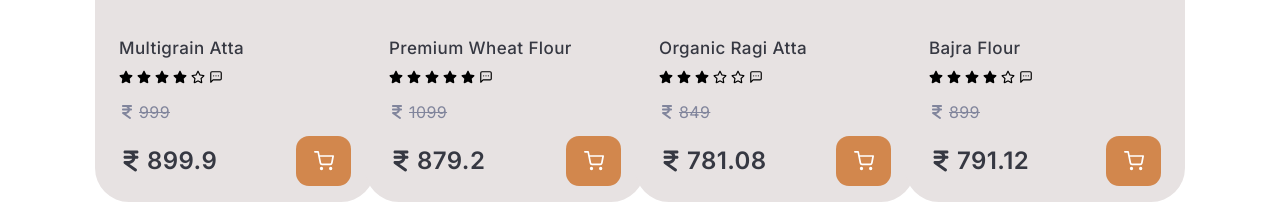
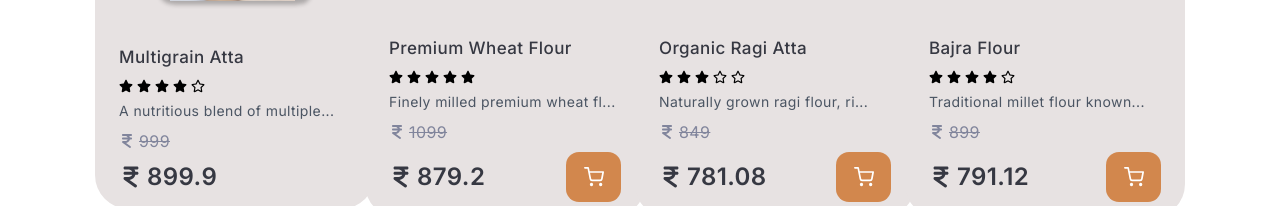
Before and after one commit to SamruddhiKulkarni672/FreshAtta, a Next.js app in the folder frontend/: page / in a window 1280 px wide. Shown: the part 746-952 px from the top of the page. Built offline with nearby package versions, Linux system fonts and the light colour scheme.

Commit message:
productcard updated

```diff
--- a/frontend/src/app/cart/page.jsx
+++ b/frontend/src/app/cart/page.jsx
@@ -1,7 +1,124 @@
-import React from "react";
+"use client";
 
-const page = () => {
-  return <div>cart page</div>;
-};
+import Image from "next/image";
+import { useState } from "react";
+import { useRouter } from "next/navigation";
+import { FaTrashAlt } from "react-icons/fa";
+import { useDispatch, useSelector, UseSelector } from "react-redux";
+import Model from "../../components/cart/Modal";
+import ChangeAddress from "../../components/cart/ChangeAddress";
+import {
+  increaseQuantity,
+  removeFromCart,
+  decreaseQuantity,
+} from "@/features/cart/cartSlice";
+export default function CartPage() {
+  const router = useRouter();
+  const dispatch = useDispatch();
+  const cart = useSelector((state) => state.cart);
+  const [address, setAddress] = useState("karve nagar,33422");
+  const [isModelOpen, setIsModelOpen] = useState(false);
+  const total = cart.products.reduce(
+    (acc, item) => acc + item.price * item.quantity,
+    0
+  );
 
-export default page;
+  const checkoutHandler = () => {
+    router.push("/checkout");
+  };
+
+  return (
+    <div className="max-w-6xl mx-auto p-6">
+      <h1 className="text-3xl font-bold mb-6">Shopping Cart</h1>
+
+      <div className="grid md:grid-cols-3 gap-8 ">
+        {/* Cart Items */}
+        <div className="md:col-span-2 space-y-6">
+          {cart.products.map((item) => (
+            <div
+              key={item.id}
+              className="flex items-center justify-between gap-4 border p-4 rounded-lg shadow-sm"
+            >
+              <div className="flex items-center gap-4 cursor-pointer">
+                <Image
+                  src={item.image}
+                  alt={item.name}
+                  width={80}
+                  height={80}
+                  className="rounded-md"
+                />
+                <div>
+                  <h2 className="font-semibold text-lg">{item.name}</h2>
+                  <p className="text-sm text-gray-500">₹{item.price}</p>
+                </div>
+              </div>
+
+              <div className="flex items-center gap-2">
+                <button
+                  onClick={() => dispatch(decreaseQuantity(item.id))}
+                  className="px-2 py-1 border rounded"
+                >
+                  -
+                </button>
+                <span>{item.quantity}</span>
+                <button
+                  onClick={() => dispatch(increaseQuantity(item.id))}
+                  className="px-2 py-1 border rounded"
+                >
+                  +
+                </button>
+              </div>
+
+              <p className="font-semibold">
+                ₹{(item.price * item.quantity).toFixed(2)}
+              </p>
+              <button
+                onClick={() => dispatch(removeFromCart(item.id))}
+                className="text-red-500 hover:text-red-700"
+              >
+                <FaTrashAlt />
+              </button>
+            </div>
+          ))}
+        </div>
+
+        {/* Summary */}
+        <div className="border p-6 rounded-lg shadow-md space-y-4">
+          <h2 className="text-xl font-semibold">Order Summary</h2>
+          <div className="flex justify-between">
+            <span>Subtotal</span>
+            <span>₹{total}</span>
+          </div>
+          <div className="flex justify-between">
+            <span>Shipping</span>
+            <span>Free</span>
+          </div>
+          <div className="flex justify-between">
+            <span>{address}</span>
+            <button className="" onClick={() => setIsModelOpen(true)}>
+              change address
+            </button>
+          </div>
+
+          <hr />
+          <div className="flex justify-between font-bold text-lg">
+            <span>Total</span>
+            <span>₹{total}</span>
+          </div>
+          <button
+            onClick={() => checkoutHandler()}
+            className="w-full bg-blue-600 text-white py-2 rounded hover:bg-blue-700 transition"
+          >
+            Checkout
+          </button>
+        </div>
+        <Model isModelOpen={isModelOpen} setIsModelOpen={setIsModelOpen}>
+          <ChangeAddress
+            setAddress={setAddress}
+            setIsModelOpen={setIsModelOpen}
+          />
+        </Model>
+      </div>
+    </div>
+  );
+}
--- a/frontend/src/assets/products.js
+++ b/frontend/src/assets/products.js
@@ -8,6 +8,9 @@ const products = [
     discountPercent: 10,
     discountedPrice: 899.9,
     navigate: "/customizedProduct",
+    description:
+      "A nutritious blend of multiple grains, perfect for a healthy and balanced diet.",
+    isCustomizedProduct: true,
   },
   {
     id: 2,
@@ -17,6 +20,9 @@ const products = [
     originalPrice: 1099,
     discountPercent: 20,
     discountedPrice: 879.2,
+    description:
+      "Finely milled premium wheat flour for soft, fluffy, and tasty rotis every time.",
+    isCustomizedProduct: false,
   },
   {
     id: 3,
@@ -26,6 +32,9 @@ const products = [
     originalPrice: 849,
     discountPercent: 8,
     discountedPrice: 781.08,
+    description:
+      "Naturally grown ragi flour, rich in calcium and fiber for a wholesome diet.",
+    isCustomizedProduct: false,
   },
   {
     id: 4,
@@ -35,6 +44,9 @@ const products = [
     originalPrice: 899,
     discountPercent: 12,
     discountedPrice: 791.12,
+    description:
+      "Traditional millet flour known for its high energy and digestive benefits.",
+    isCustomizedProduct: false,
   },
   {
     id: 5,
@@ -44,6 +56,9 @@ const products = [
     originalPrice: 699,
     discountPercent: 5,
     discountedPrice: 664.05,
+    description:
+      "Naturally gluten-free jowar flour, ideal for healthy rotis and gluten-sensitive diets.",
+    isCustomizedProduct: false,
   },
   {
     id: 6,
@@ -53,6 +68,9 @@ const products = [
     originalPrice: 1099,
     discountPercent: 20,
     discountedPrice: 879.2,
+    description:
+      "Finely milled premium wheat flour for soft, fluffy, and tasty rotis every time.",
+    isCustomizedProduct: false,
   },
   {
     id: 7,
@@ -62,6 +80,9 @@ const products = [
     originalPrice: 849,
     discountPercent: 8,
     discountedPrice: 781.08,
+    description:
+      "Naturally grown ragi flour, rich in calcium and fiber for a wholesome diet.",
+    isCustomizedProduct: false,
   },
   {
     id: 8,
@@ -71,6 +92,9 @@ const products = [
     originalPrice: 899,
     discountPercent: 12,
     discountedPrice: 791.12,
+    description:
+      "Traditional millet flour known for its high energy and digestive benefits.",
+    isCustomizedProduct: false,
   },
 ];
 
--- a/frontend/src/components/ProductCard.jsx
+++ b/frontend/src/components/ProductCard.jsx
@@ -52,10 +52,15 @@ const ProductCard = ({ product }) => {
                 <FaRegStar key={i} className="text-xs sm:text-sm" />
               )
             )}
-            <LuMessageSquareMore className="ml-1 text-xs sm:text-sm" />
           </div>
-
-          <div className="flex mt-4 items-center justify-between">
+          <div>
+            <p className="text-sm text-gray-600 mt-2">
+              {product.description.length > 40
+                ? product.description.slice(0, 30) + "..."
+                : product.description}
+            </p>
+          </div>
+          <div className="flex mt-2 items-center justify-between">
             <div className="text-sm sm:text-base flex line-through leading-[1.2] text-productTextOriginal items-center gap-1">
               <FaIndianRupeeSign />
               {product.originalPrice}
@@ -65,14 +70,16 @@ const ProductCard = ({ product }) => {
             </div> */}
           </div>
 
-          <div className="flex justify-between items-center mt-3">
+          <div className="flex justify-between items-center mt-2">
             <div className="flex items-center gap-1 text-xl sm:text-2xl font-semibold text-productPriceColor">
               <FaIndianRupeeSign />
               {product.discountedPrice}
             </div>
-            <div className="w-[45px] sm:w-[55px] h-[45px] sm:h-[50px] rounded-[10px] sm:rounded-[13px] bg-cartBackgroundColor flex items-center justify-center">
-              <FiShoppingCart className="text-white text-lg sm:text-xl" />
-            </div>
+            {!product.isCustomizedProduct && (
+              <div className="w-[45px] sm:w-[55px] h-[45px] sm:h-[50px] rounded-[10px] sm:rounded-[13px] bg-cartBackgroundColor flex items-center justify-center">
+                <FiShoppingCart className="text-white text-lg sm:text-xl" />
+              </div>
+            )}
           </div>
         </div>
       </div>
```
